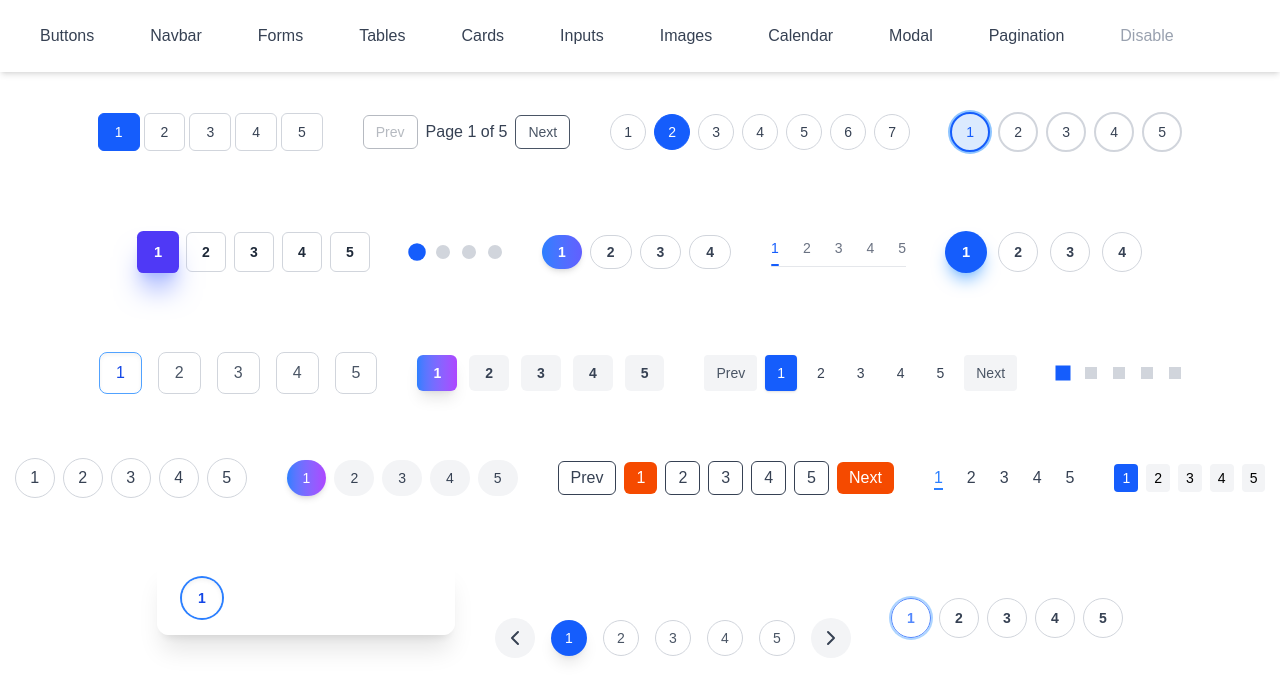
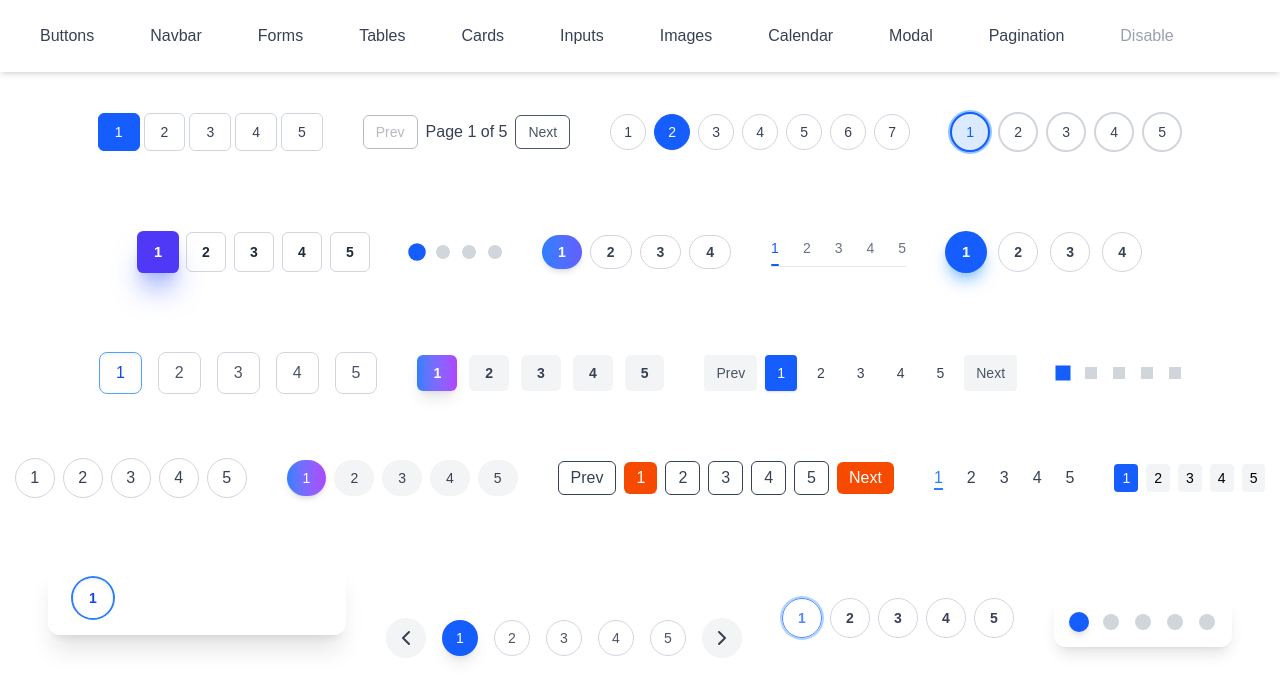
Before and after one commit to Prohor722/tailwind_compoenets, a Next.js app: page /pagination in a window 1280 px wide. Shown: the top 700 px of the page. Built offline with nearby package versions, Linux system fonts and the light colour scheme.

Commit message:
another pagination added

```diff
--- a/app/pagination/page.tsx
+++ b/app/pagination/page.tsx
@@ -510,6 +510,21 @@ const PaginationPage = () => {
           </button>
         ))}
       </div>
+
+      {/* Pagination 21  */}
+      <div className="flex justify-center mt-12 gap-4 p-4 backdrop-blur-md bg-white/30 border border-white/50 rounded-xl shadow-lg">
+        {[1, 2, 3, 4, 5].map((n) => (
+          <button
+            key={n}
+            onClick={() => setCurrentDot(n)}
+            className={`w-4 h-4 rounded-full transition-all duration-300 ${
+              currentDot === n
+                ? "bg-blue-600 scale-125 shadow-md"
+                : "bg-gray-300 hover:bg-blue-400"
+            }`}
+          />
+        ))}
+      </div>
     </div>
   );
 };
```
